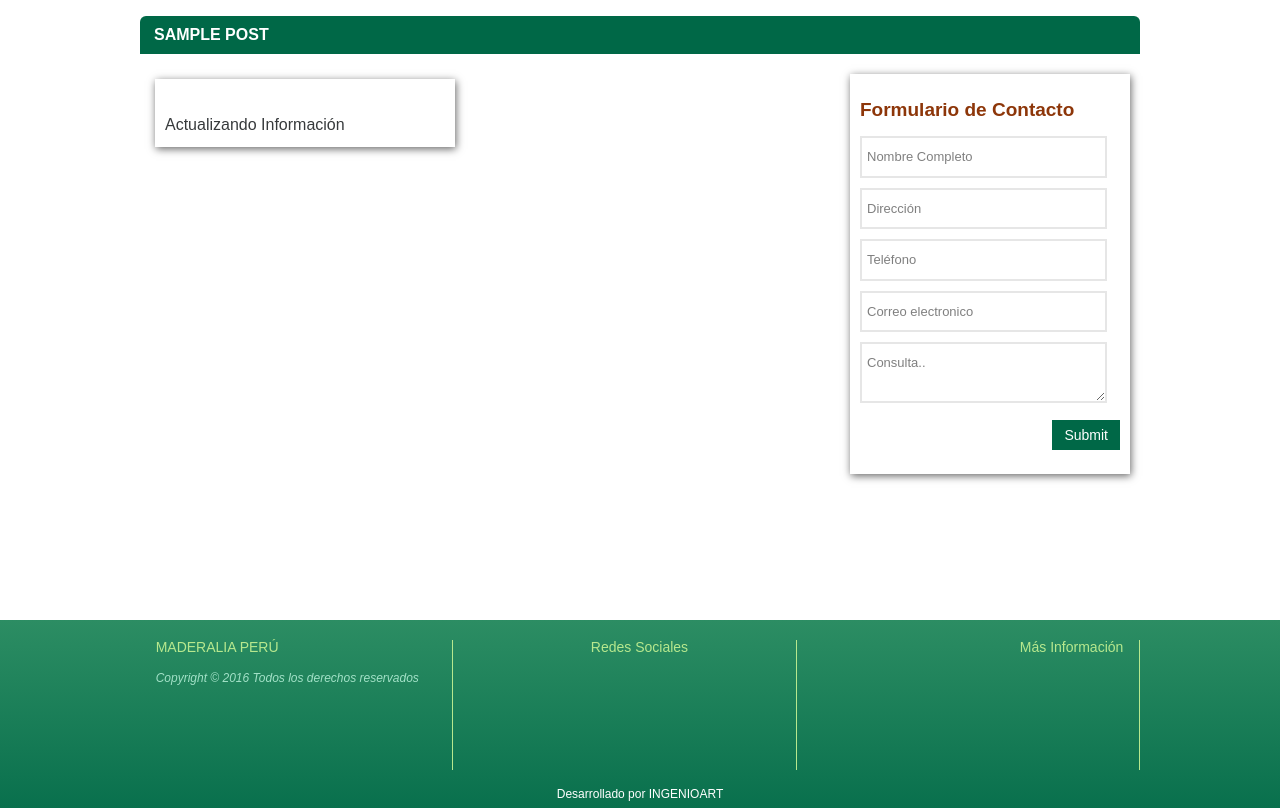
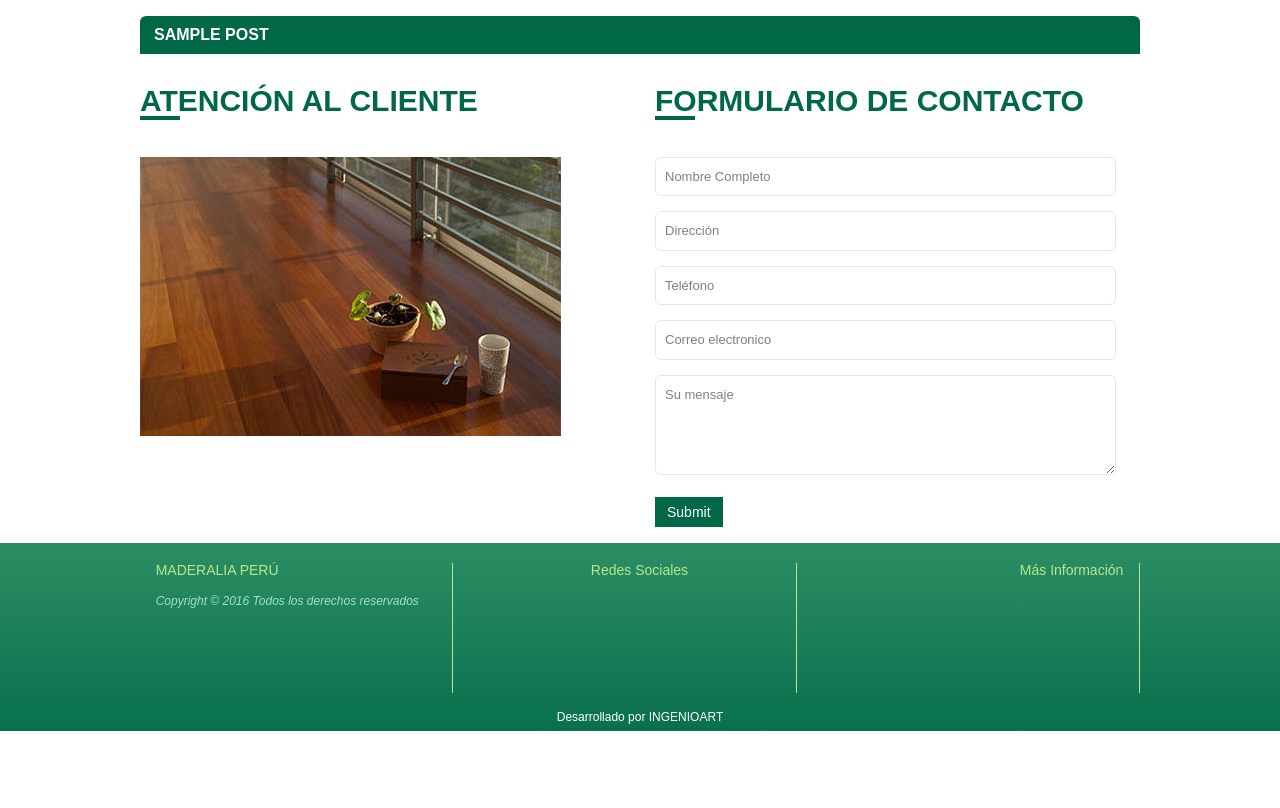
Before and after one commit to JDarkGreen/maderalia, a WordPress theme: template themes/custom_theme/page-contacto.php in a window 1280 px wide. Shown: the part 456-1264 px from the top of the page. After the commit the page ends 1187 px from the top, so only its background shows below. Run offline with PHP 8.4 and a stand-in for WordPress, Linux system fonts and the light colour scheme; the site name, menu and one post (Sample post) are stand-ins, and other content is empty; some libraries are stand-ins or nearby versions.

Commit message:
actualización página contacto

```diff
--- a/themes/custom_theme/assets/styles/source/master.sass
+++ b/themes/custom_theme/assets/styles/source/master.sass
@@ -1096,59 +1096,68 @@ body,html
 /**--  PÁGINA CONTACTO ---------------------------------------------------------------**/
 /***************************************************************************************/
 
-/** INFORMACIÓN DE CONTACTO **/
-.pageContacto__info
-	background : rgba(255,255,255,.9)
-	box-shadow : 1px 2px 8px #666
-	left       : 15px
-	overflow   : hidden
-	padding    : 10px
-	position   : absolute
-	top        : 15px
-	width      : 300px
-	z-index    : 1000
-	white-space: pre-line
-	//Estilos internos
-	pre
-		white-space: pre-line
-	pre , span , p
-		font-size  : 12px
-		font-family: "Arial", sans-serif !important
+/** [ CONTENEDOR GENERAL ] **/
+.pageContacto__content
+	margin: 30px auto 0
 
+/** [ ITEM GENERAL ] **/
+.pageContacto__item
+	/** Título **/
+	h2
+		color      : $theme_green_oscuro
+		font-size  : 30px
+		font-weight: 700
+		margin     : 0 auto 40px
+		position   : relative
+		&:before
+			background: $theme_green_oscuro
+			bottom    : -3px
+			content   : ""
+			height    : 4px
+			position  : absolute
+			width     : 40px
+
+/** INFORMACIÓN DE LISTA DE CONTACTO **/
+.pageContacto__list-data
+	list-style-type: none
+	margin         : 0 auto 30px
+	padding        : 0 0 0 35px
+	li
+		display  : flex
+		max-width: 70%
+		i
+			height: 20px
+			margin: 0 6px 0 -30px
+			width : 20px
+		/* texto en verde */
+		.text-green
+			color: $theme_green_oscuro
 
 /* Sección Formulario de Contacto */
 .pageContacto__formulary
-	background   : rgba(255,255,255,0.7)
-	box-shadow   : 1px 2px 8px #666
-	min-height   : 400px
 	overflow     : hidden
-	padding      : 10px
-	position     : absolute
-	right        : 10px
-	top          : 10px
-	width        : 280px
 	z-index      : 1000
-	//Título de sección
-	h2
-		color      : $theme_brown_title
-		font-size  : 19px
-		font-weight: 600
-		margin     : 16px auto
 	//Fommulario dentro de sección
 	form
 		//inputs y textarea
 		.text-form, .text_area
-			border   : #e6e6e6 2px solid
+			+border-radius( 6px )
+			+transition( all 500ms ease-in )
+			border   : #e6e6e6 1px solid
 			color    : #333
 			font-size: 13px
-			margin   : 0 2px 10px 0
+			margin   : 0 2px 15px 0
 			outline  : none
-			padding  : 9px 5px
+			padding  : 9px
 			width    : 95%
+			//Focus
+			&:hover , &:focus
+				border: $theme_lemon 1px solid
+		//solo textarea
+		.text_area
+			height    : 100px
+			max-height: 100px
 
-			//Focus
-			&:focus
-				border: $theme_lemon 2px solid
 
 //SECCIÓN DE MAPA [ Común y protegido ]
 #canvas-map
--- a/themes/custom_theme/functions/admin/options/theme-customizer.php
+++ b/themes/custom_theme/functions/admin/options/theme-customizer.php
@@ -44,7 +44,7 @@ function custom_theme_settings_init()
 	//panel redes sociales
 	register_setting( 'customThemePage' , 'theme_settings' );
 	//panel telefonos
-	register_setting( 'customThemePagePhone' , 'theme_settings' );
+	register_setting( 'customThemePageEmpresa' , 'theme_settings' );
 	//panel información Header
 	register_setting( 'customThemePageHeader' , 'theme_settings' );
 	//panel información Nosotros
@@ -77,7 +77,7 @@ function custom_theme_options_page()
 			<!-- Menu -->
 			<ul class="tabs__menu menu">
                 <li><a href="#"> <?= __("Redes Sociales" , LANG ); ?> </a></li>
-                <li><a href="#"> <?= __("Personalización Teléfonos" , LANG ); ?> </a></li>
+                <li><a href="#"> <?= __("Personalización Empresa" , LANG ); ?> </a></li>
                 <li><a href="#"> <?= __("Personalización Header" , LANG ); ?> </a></li>
                 <li><a href="#"> <?= __("Personalización Nosotros" , LANG ); ?> </a></li>
                 <li><a href="#"> <?= __("Personalización Footer" , LANG ); ?> </a></li>
@@ -99,8 +99,8 @@ function custom_theme_options_page()
             	<!-- PANEL -->
                 <div class="tabdemo__content-item">
                 	<?php
-						settings_fields( 'customThemePagePhone' );
-						do_settings_sections( 'customThemePagePhone' );
+						settings_fields( 'customThemePageEmpresa' );
+						do_settings_sections( 'customThemePageEmpresa' );
 						submit_button();
 					?>
                 </div> <!-- /.tabdemo__content-item -->
--- a/themes/custom_theme/page-contacto.php
+++ b/themes/custom_theme/page-contacto.php
@@ -21,17 +21,69 @@
 		<section class="pageContacto__content containerRelative">
 
 			<!-- MAPA -->
-			<div id="canvas-map"></div>
+			<!--div id="canvas-map"></div-->
+
+			<div class="row">
 
 				<!-- Información de Contacto -->
-			<div class="pageContacto__info">
-				<?= isset($options['theme_contact_more_info']) && !empty($options['theme_contact_more_info']) ? $options['theme_contact_more_info'] : "Actualizando Información"; ?>
-			</div> <!-- /.pageContacto__info -->
+				<div class="col-xs-12 col-md-6">
+					<section class="pageContacto__item pageContacto__info">
+
+						<!-- Título -->
+						<h2 class="text-uppercase"><?php _e("atención al cliente" ); ?></h2>
+
+						<!-- Lista de Datos -->
+						<ul class="pageContacto__list-data">
+
+							<!-- Telefono -->
+							<?php if( isset($options['theme_phone_text']) && !empty($options['theme_phone_text']) ) : ?>
+								<li> <!-- Icono --> <i class="fa fa-phone " aria-hidden="true"></i>
+								<p>
+								<?php
+									#control
+									$control = 0;
+									#teléfonos
+									$phones  = $options['theme_phone_text'];
+									#recorrido
+									foreach( $phones as $phone ) :
+										#separador
+										$separator = $control === count($phones) - 1 ? "" : " - ";
+										echo $phone . $separator;
+									$control++; endforeach;
+								?>
+								<p>
+								</li>
+							<?php endif; ?>
+
+							<!-- Email -->
+							<?php if( isset($options['theme_email_text']) && !empty($options['theme_email_text']) ) : ?>
+								<li> <!-- Icono --> <i class="fa fa-envelope" aria-hidden="true"></i>
+									<p class="text-green"><?= $options['theme_email_text']; ?> </p>
+								</li>
+							<?php endif; ?>
+
+							<!-- Ubicación -->
+							<?php if( isset($options['theme_address_text']) && !empty($options['theme_address_text']) ) : ?>
+								<li> <!-- Icono --> <i class="fa fa-map-marker" aria-hidden="true"></i>
+								<?= $options['theme_address_text']; ?>
+								</li>
+							<?php endif; ?>
+
+						</ul> <!-- /.pageContacto__list-data -->
+
+						<!-- Imagen Contacto -->
+						<figure>
+							<img src="<?= IMAGES ?>/contact/image_contacto_maderalia.jpg" alt="maderalia_contacto" class="img-fluid">
+						</figure>
+
+					</section> <!-- /.pageContacto__item pageContacto__info -->
+				</div> <!-- /. -->
 
 				<!-- Formulario de Contacto -->
-			<section class="pageContacto__formulary">
+				<div class="col-xs-12 col-md-6">
+					<section class="pageContacto__item pageContacto__formulary">
 						<!-- Titulo  -->
-				<h2><?= __( "Formulario de Contacto" ,"LANG" ); ?></h2>
+						<h2 class="text-uppercase"><?= __( "Formulario de Contacto" ,"LANG" ); ?></h2>
 
 						<!-- Formulario -->
 						<form id="form-contacto" method="post">
@@ -49,20 +101,19 @@
 							<input id="input_email" type="email" class="text-form" name="txt_correo" placeholder="Correo electronico" data-parsley-trigger="change" required="" data-parsley-type-message="Escribe un email válido">
 
 							<!-- Consulta -->
-					<textarea id="input_message" name="text_area" class="text_area" cols="" rows="" placeholder="Consulta.."></textarea>
+							<textarea id="input_message" name="text_area" class="text_area" cols="" rows="" placeholder="Su mensaje"></textarea>
 
-					<input type="submit" name="btn_enviar" class="btnCommon__show-more pull-xs-right">
+							<input type="submit" name="btn_enviar" class="btnCommon__show-more">
 
 							<!-- Limpiar floats --> <div class="clearfix"></div>
 
 						</form>
+					</section> <!-- /.pageContacto__item pageContacto__formulary -->
+				</div> <!-- /. -->
 
-			</section> <!-- /. -->
-
+			</div> <!-- /.row -->
 
 		</section> <!-- /pageContacto__content -->
-
-
 
 	</section> <!-- /.pageWrapper__content -->
 
--- a/themes/custom_theme/partials/slider-home/slider-home.php
+++ b/themes/custom_theme/partials/slider-home/slider-home.php
@@ -32,7 +32,7 @@ if ( $the_query->have_posts() ) :
 	    			endif;
 	    		?>
 	    		<!-- Caption o información -->
-	    		<p class="flex-caption text-xs-center">Adventurer Cheesecake Brownie</p>
+	    		<p class="flex-caption text-xs-center"><?= get_the_content(); ?></p>
 	    	</li>
     	<?php endwhile; ?>
   	</ul> <!-- /.slides -->
```
Also changed, not shown: themes/custom_theme/functions/admin/options/template-add-fields-custom.php (+51 -5 lines), themes/custom_theme/assets/images/contact/image_contacto_maderalia.jpg (added), themes/custom_theme/assets/styles/build/master.css, 1 other file. Lines whose indentation alone changed are shown as unchanged.
